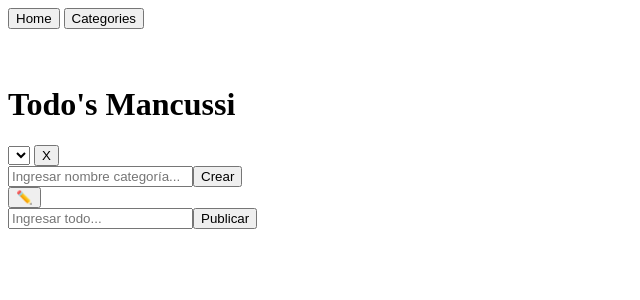
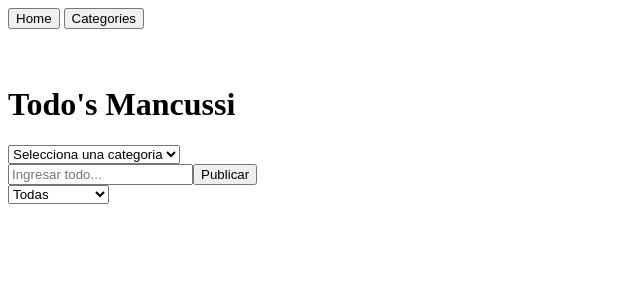
Before and after one commit to andyMancuso/todolist, a React (Create React App) app: page / in a window 1280 px wide. Shown: the top 300 px of the page, without its empty margins (0-640 px from the left). Built offline with nearby package versions, Linux system fonts and the light colour scheme.

Commit message:
TL-013: Se terminaron las vistas de categories y home

```diff
--- a/src/components/Category/index.js
+++ b/src/components/Category/index.js
@@ -15,21 +15,26 @@ const Category = ({ name , onEdit, onRemove}) => {
 
   const handleChange = (e) => setInputValue(e.target.value)
 
-  const save = () => onEdit({ old: name, current: inputValue })
+  const save = (e) => {
+    e.preventDefault()
+    onEdit({ old: name, current: inputValue })
+  }
 
 
-  console.log(isEdit)
+  const remove = () => onRemove(name)
+
+
   return (
-    <div>
+    <form onSubmit={save}>
       {isEdit ? <input autoFocus value={inputValue} onChange={handleChange}/> : name}
       {' '}
       {isEdit
-        ? <button onClick={save}>💾</button>
+        ? <button>💾</button>
         : <button onClick={toggleEdit}>✏️</button>
       }
       {' '}
-      <button onClick={onRemove}>X</button>
-    </div>
+      <button type='button' onClick={remove}>X</button>
+    </form>
   )
 }
 
--- a/src/components/Select/index.js
+++ b/src/components/Select/index.js
@@ -1,10 +1,13 @@
-const Select = ({value, key, options, onChange}) => {
+const Select = ({defaultValue, options, onChange, hasEmptyOption= true}) => {
 
   return (
-    <select onChange={onChange}>
+    <select defaultValue={defaultValue} onChange={onChange}>
+      {hasEmptyOption && (
+        <option value={''}>Selecciona una categoria</option>
+      ) }
       {
         options.map(opt => (
-          <option value={opt.value} key={opt.key}>{opt.value}</option>
+          <option value={opt.value} key={opt.value}>{opt.value}</option>
 
         )
         )
--- a/src/components/Todo/index.js
+++ b/src/components/Todo/index.js
@@ -1,4 +1,4 @@
-const Todo = ({ text, deleteTodo, editTodo, isChecked, favoriteTodo, isImportant, onCheck }) => {
+const Todo = ({ text, deleteTodo, editTodo, isChecked, favoriteTodo, isImportant, onCheck, category }) => {
 
 
   const handleChange = (e) => {
@@ -18,7 +18,7 @@ const Todo = ({ text, deleteTodo, editTodo, isChecked, favoriteTodo, isImportant
         >{isImportant ? '🟡' : '🟣'}</button>
         {' '}
         <span style={{textDecoration: isChecked ? 'line-through' : 'unset' }}>
-          {text}
+          {text} {category ? `(${category})` : '' }
         </span>
         {' '}
         <button onClick={deleteTodo}>X</button>
--- a/src/pages/Categories/index.js
+++ b/src/pages/Categories/index.js
@@ -22,21 +22,34 @@ const Categories = ({ categoriesList, setCategoriesList }) => {
 
   const edit = ({ old, current }) => {
 
+    const editingIdx = categoriesList.findIndex(item => item === old)
+
+    const categoryEdited = current
+
+    const prevTodos = categoriesList.slice(0, editingIdx)
+    const nextTodos = categoriesList.slice(editingIdx + 1, categoriesList.length)
+
+    const newTodos = [...prevTodos, categoryEdited, ...nextTodos]
+    setCategoriesList(newTodos)
+
+    setInputValue('')
+
   }
 
-  const remove = () => {
-
+  const remove = (name) => {
+    const newCategoryList = categoriesList.filter(item => item !== name)
+    setCategoriesList(newCategoryList)
   }
 
   return (
     <>
       {' '}
-      <form>
+      <form onSubmit={add}>
         <input
           value={inputValue}
           onChange={handleSubmitChange}
         />
-        <button onClick={add}> Add</button>
+        <button>Add</button>
       </form>
 
 
@@ -44,6 +57,7 @@ const Categories = ({ categoriesList, setCategoriesList }) => {
         return (
           <Category
             name={item}
+            key={item}
             onEdit={edit}
             onRemove={remove}
           />
--- a/src/pages/Home/index.js
+++ b/src/pages/Home/index.js
@@ -4,52 +4,30 @@ import Select from '../../components/Select';
 import Todo from '../../components/Todo'
 
 
-const Home = () => {
+const STATUS_LIST = [
+  { value: 'Todas'},
+  { value: 'Pendientes'},
+  { value: 'Completadas'}
+]
+
+
+const Home = ({categoriesList}) => {
 
   const [todos, setTodos] = useState(JSON.parse(localStorage.getItem('listita')) || [])
 
   useEffect(() => {
     window.localStorage.setItem('listita', JSON.stringify(todos))
-    console.log('todos effect', todos)
   }, [todos])
 
   const [inputValue, setInputValue] = useState('')
 
-  const [currentFilter, setCurrentFilter] = useState('')
-
-  useEffect(() => {
-    console.log(currentFilter)
-  }, [currentFilter])
+  const [currentFilter, setCurrentFilter] = useState('Todas')
 
   const [isEditMode, setIsEditMode] = useState(false)
 
   const [editingIdx, setEditingIdx] = useState()
 
-  const [defaultCategories, setDefaultCategories] = useState(JSON.parse(localStorage.getItem('newList')) || [
-
-  ])
-
-  useEffect(() => {
-    window.localStorage.setItem('newList', JSON.stringify(defaultCategories))
-    console.log('defCat effect', defaultCategories)
-    // return(
-
-    // )
-  }, [defaultCategories])
-
-  //   [
-  //   { value: 'Todas', label: 'Todas', key: 'Todas' },
-  //   { value: 'Pendientes', label: 'Pendientes', key: 'Pendientes'  },
-  //   { value: 'Completadas', label: 'Completadas', key: 'Completadas' },
-  //   { value: 'Importantes', label: 'Importantes', key: 'Importantes' }
-  // ]
-
-  const [categoryInput, setCategoryInput] = useState('')
-
-  const [isCategoryEdit, setIsCategoryEdit] = useState(false)
-
-  const [editCategoryIdx, setEditCategoryIdx] = useState()
-
+  const [categorySelected, setCategorySelected ] = useState('')
 
 
   const filterFn = (item) => {
@@ -64,14 +42,6 @@ const Home = () => {
 
     if (currentFilter === 'Pendientes') {
       return item.checked === false
-    }
-
-    if (currentFilter === 'Importantes') {
-      return item.favorited === true
-    }
-
-    else {
-      return item.category === currentFilter
     }
 
   }
@@ -101,7 +71,7 @@ const Home = () => {
         description: inputValue,
         checked: false,
         favorited: false,
-        category: currentFilter
+        category: categorySelected
       }
 
       const list = [...todos, newTodo]
@@ -110,6 +80,7 @@ const Home = () => {
       localStorage.setItem('list', JSON.stringify(list));
 
     } else {
+
       const editingTodo = todos[editingIdx]
       editingTodo.description = inputValue
 
@@ -127,6 +98,8 @@ const Home = () => {
   const deleteTodo = (itemClicked) => {
     const newTodos = todos.filter(item => item !== itemClicked)
     setTodos(newTodos)
+    setInputValue('')
+    setIsEditMode(false)
   }
 
   const handleCheck = (inputCheckValue, text) => {
@@ -139,10 +112,6 @@ const Home = () => {
 
     const newTodos = [...prevTodos, checkedTodo, ...nextTodos]
     setTodos(newTodos)
-  }
-
-  const handleSelectChange = (e) => {
-    setCurrentFilter(e.target.value)
   }
 
   const handleEdit = (itemClicked) => {
@@ -170,126 +139,29 @@ const Home = () => {
     setTodos(newTodos)
   }
 
-  const handleCategoryChange = (e) => {
-    const newText = e.target.value
-    setCategoryInput(newText)
-  }
-
-  const handleCategorySubmit = (e) => {
-    e.preventDefault()
-
-    if (categoryInput === '') {
-      alert('Por favor ingrese el nombre de la categoría c:')
-      return
+    const handleCategoryChange = (e) => {
+      setCategorySelected(e.target.value)
     }
 
-    if (!isCategoryEdit) {
-
-      const alreadyExist = defaultCategories.some(item => categoryInput === item.key)
-
-      if (alreadyExist) {
-        alert('La categoría intentas agregar ya existe en la lista')
-        return
-      }
-
-      const newCategory = {
-        value: categoryInput,
-        // label: categoryInput,
-        key: categoryInput
-      }
-      const newList = [...defaultCategories, newCategory]
-      setDefaultCategories(newList)
-      setCategoryInput('')
-      // setCurrentFilter(newCategory.label)
-
-      localStorage.setItem('newList', JSON.stringify(newList));
+    const handleStatusFilterChange = (e) => {
+      setCurrentFilter(e.target.value)
     }
 
-    else {
-
-      const editCategoryIdx = defaultCategories.findIndex(item => item.value === currentFilter)
-      const editingCategory = defaultCategories[editCategoryIdx]
-      console.log('return cat', editingCategory)
-
-      editingCategory.value = categoryInput
-      editingCategory.key = categoryInput
-
-      for (let i = 0; i < todos.length; i++) {
-        if (todos[i].category === currentFilter) {
-          todos[i].category = categoryInput
-          setTodos(todos)
-
-          const prevCategories = defaultCategories.slice(0, editCategoryIdx)
-          const nextCategories = defaultCategories.slice(editCategoryIdx + 1, todos.length)
-
-          const newCategories = [...prevCategories, editingCategory, ...nextCategories]
-          setDefaultCategories(newCategories)
-
-          setIsCategoryEdit(false)
-          setCategoryInput('')
-
-        }
-        else {
-
-          const prevCategories = defaultCategories.slice(0, editCategoryIdx)
-          const nextCategories = defaultCategories.slice(editCategoryIdx + 1, todos.length)
-
-          const newCategories = [...prevCategories, editingCategory, ...nextCategories]
-
-          setDefaultCategories(newCategories)
-          setIsCategoryEdit(false)
-          setCategoryInput('')
-        }
-      }
-    }
-  }
-
-
-  const deleteCategory = () => {
-
-    const newCategories = defaultCategories.filter(item => item.value !== currentFilter)
-    setDefaultCategories(newCategories)
-
-    const deleteCategoryTodos = todos.filter(item => item.category !== currentFilter)
-
-    setTodos(deleteCategoryTodos)
-
-    // borrar última categoría
-
-  }
-
-  const editCategory = () => {
-    setIsCategoryEdit(true)
-    setCategoryInput(currentFilter)
-  }
 
   return (
+
     <div>
 
       <h1>
         Todo's Mancussi
       </h1>
 
-
       <Select
-        onChange={handleSelectChange}
-        options={defaultCategories}
+        onChange={handleCategoryChange}
+        options={categoriesList.map(item => ({
+          value: item
+        }))}
       />
-
-
-      {' '}
-      <button onClick={deleteCategory}>X</button>
-
-      <form onSubmit={handleCategorySubmit}>
-        <input
-          value={categoryInput}
-          onChange={handleCategoryChange}
-          placeholder='Ingresar nombre categoría...'
-        />
-        <button onClick={handleCategorySubmit}>{isCategoryEdit ? 'Editar' : 'Crear'}</button>
-      </form>
-      <button onClick={editCategory}>✏️</button>
-
 
       <form onSubmit={handleSubmit}>
         <input
@@ -302,6 +174,11 @@ const Home = () => {
         </button>
       </form>
 
+      <Select defaultValue={currentFilter}
+        onChange={handleStatusFilterChange}
+        options={STATUS_LIST}
+        hasEmptyOption={false}
+      />
 
       {todos.filter(filterFn).map(item => {
         return (
```
